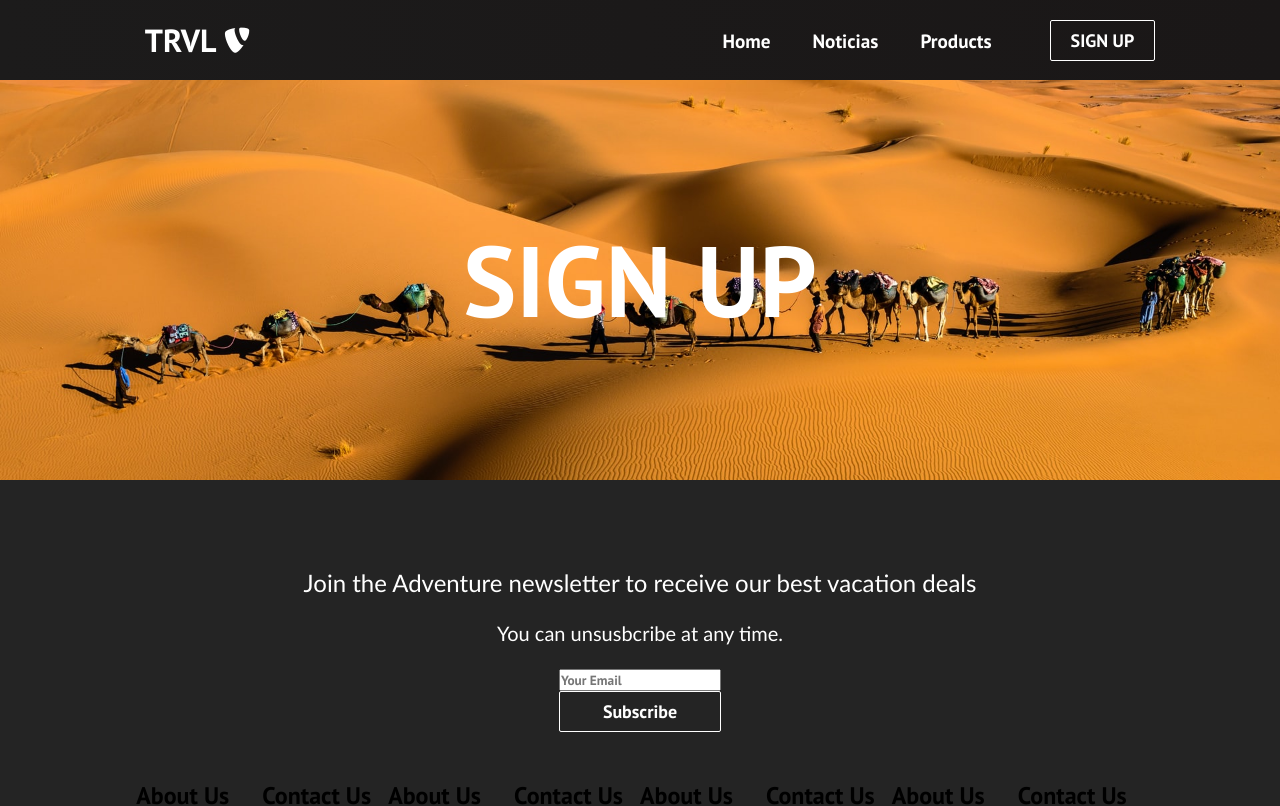
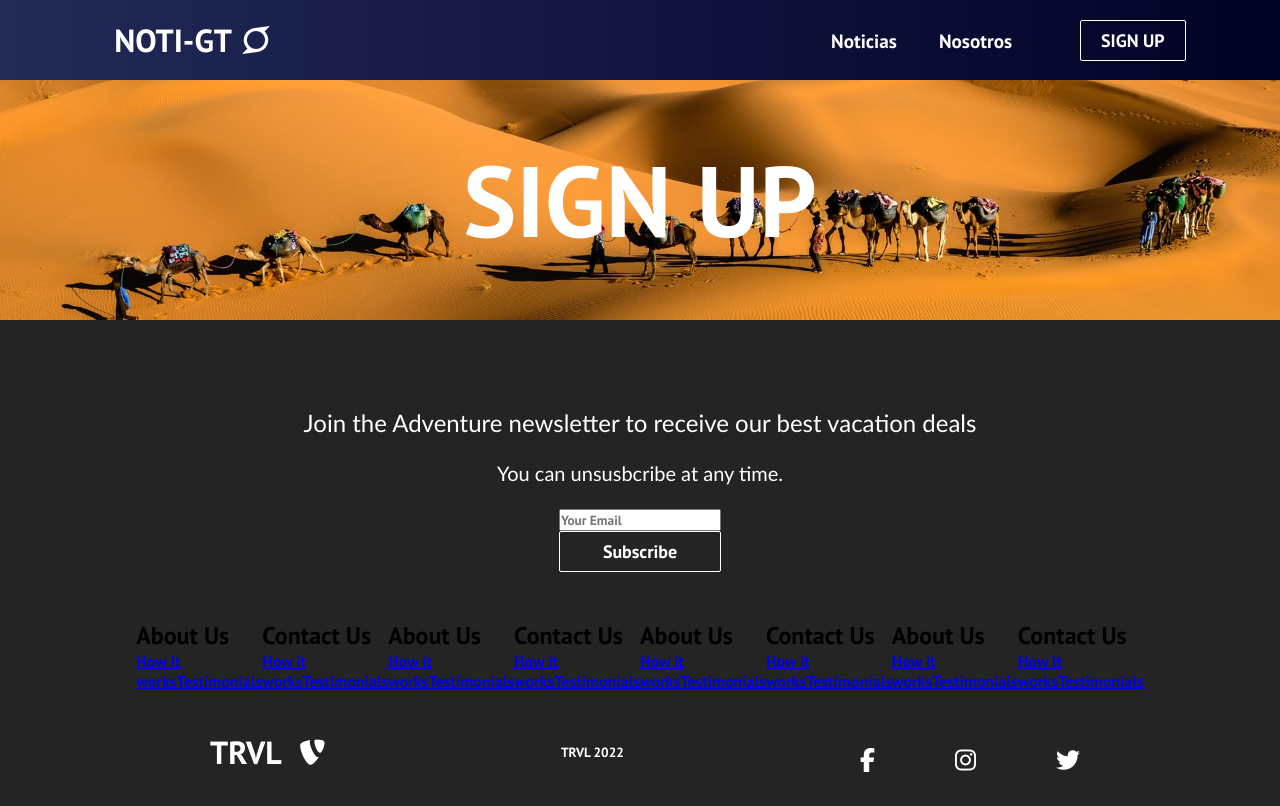
Before and after one commit to erikzon/reactJS_NewsWebsite, a React (Vite) app: page /sign-up in a window 1280 px wide. Shown: the top 806 px of the page. Built offline with nearby package versions, Linux system fonts and the light colour scheme.

Commit message:
news grid

```diff
--- a/src/App.css
+++ b/src/App.css
@@ -7,10 +7,10 @@
 
 .home,
 .Noticias,
-.products,
+.Nosotros,
 .sign-up {
   display: flex;
-  height: 50vh;
+  height: 30vh;
   align-items: center;
   justify-content: center;
   font-size: 3rem;
@@ -25,7 +25,7 @@
   font-size: 100px;
 }
 
-.products {
+.Nosotros {
   background-image: url("/images/img-1.jpg");
   background-position: center;
   background-size: fill;
--- a/src/App.jsx
+++ b/src/App.jsx
@@ -2,7 +2,7 @@ import "./App.css";
 import NavBar from "./components/NavBar";
 import Home from "./components/pages/Home";
 import Noticias from "./components/pages/Noticias";
-import Products from "./components/pages/Products";
+import Nosotros from "./components/pages/Nosotros";
 import SignUp from "./components/pages/SignUp";
 import Footer from "./components/Footer";
 import { BrowserRouter as Router, Routes, Route } from "react-router-dom";
@@ -14,7 +14,7 @@ function App() {
         <Routes>
           <Route path="/" exact element={Home()} />
           <Route path="/noticias" element={Noticias()} />
-          <Route path="/products" element={Products()} />
+          <Route path="/nosotros" element={Nosotros()} />
           <Route path="/sign-up" element={SignUp()} />
         </Routes>
         <Footer />
--- a/src/components/Button.jsx
+++ b/src/components/Button.jsx
@@ -20,7 +20,7 @@ export const Button = ({
   const checkButtonSize = SIZES.includes(buttonSize) ? buttonSize : SIZES[0];
 
   return (
-    <Link to="/sign-up" className="btn-mobile">
+    <Link to="/Noticias" className="btn-mobile">
       <button
         className={`btn ${checkButtonStyle} ${checkButtonSize}`}
         onClick={onClick}
--- a/src/components/Cards.css
+++ b/src/components/Cards.css
@@ -8,17 +8,9 @@ h1 {
 }
 
 .cards__container {
-  display: flex;
-  flex-flow: column;
-  align-items: center;
-  max-width: 1120px;
-  width: 90%;
-  margin: 0 auto;
-}
-
-.cards__wrapper {
-  position: relative;
-  margin: 50px 0 45px;
+  display: grid;
+  grid-template-columns: 1fr 1fr 1fr;
+  gap: 1rem;
 }
 
 .cards__items {
@@ -99,20 +91,10 @@ h1 {
   line-height: 24px;
 }
 
-@media only screen and (min-width: 1200px) {
-  .content__blog__container {
-    width: 84%;
+@media only screen and (max-width: 1024px) {
+  .cards__container {
+    display: flex;
+    flex-wrap: wrap;
+    flex-direction: column;
   }
 }
-
-@media only screen and (min-width: 1024px) {
-  .cards__items {
-    display: flex;
-  }
-}
-
-@media only screen and (max-width: 1024px) {
-  .cards__item {
-    margin-bottom: 2rem;
-  }
-}
--- a/src/components/Cards.jsx
+++ b/src/components/Cards.jsx
@@ -4,34 +4,32 @@ import CardItem from "./CardItem";
 import "./Cards.css";
 
 function Cards() {
-  const [post, setPost] = useState([]);
+  const [posts, setPosts] = useState([]);
   async function getPosts() {
     return await fetch("https://www.prensalibre.com/wp-json/wp/v2/posts")
       .then((response) => response.json())
       .then((data) => {
         console.log(data);
-        setPost(data);
+        setPosts(data);
         return data;
       });
   }
   useEffect(() => {
-    // getPosts();
+    getPosts();
   }, []);
-
+  // https://www.prensalibre.com/wp-json/wp/v2/posts?id=11519316 para obtener un post indifidual
   return (
     <div className="cards">
       <h1>Ultimas noticias en Guatemala</h1>
       <div className="cards__container">
-        <div className="cards__wrapper">
-          <ul className="cards__items">
-            <CardItem
-              src="images/img-9.jpg"
-              text="explore 22"
-              label="Adventure"
-              path="/Noticias"
-            />
-          </ul>
-        </div>
+        {posts.map((post) => (
+          <CardItem
+            src={post.jetpack_featured_media_url}
+            text={post.title.rendered}
+            label={`publicado a las ${post.date_gmt.split("T")[1]}`}
+            path="/Noticias"
+          />
+        ))}
       </div>
     </div>
   );
--- a/src/components/HeroSection.css
+++ b/src/components/HeroSection.css
@@ -4,6 +4,10 @@ video {
   height: 100%;
   position: fixed;
   z-index: -1;
+}
+
+i {
+  padding: 0 10px;
 }
 
 .hero-container {
@@ -18,6 +22,7 @@ video {
   box-shadow: inset 0 0 0 1000px rgba(0, 0, 0, 0.2);
   object-fit: contain;
 }
+
 .hero-container > h1 {
   color: #fff;
   font-size: 100px;
@@ -38,6 +43,22 @@ video {
 
 .hero-btns .btn {
   margin: 6px;
+}
+
+.btn-nosotros {
+  font-size: 20px;
+  margin: 6px;
+  padding: 8px 20px;
+  border-radius: 2px;
+  outline: none;
+  border: none;
+  cursor: pointer;
+  width: 100%;
+  background-color: transparent;
+  color: #fff;
+  padding: 8px 20px;
+  border: 2px solid var(--primary);
+  transition: all 0.3s ease-out;
 }
 
 .fa-play-circle {
--- a/src/components/HeroSection.jsx
+++ b/src/components/HeroSection.jsx
@@ -2,6 +2,7 @@ import React from "react";
 import { Button } from "./Button";
 import "../App.css";
 import "./HeroSection.css";
+import { Link } from "react-router-dom";
 
 function HeroSection() {
   return (
@@ -10,19 +11,16 @@ function HeroSection() {
       <h1>NOTICIAS GUATEMALA</h1>
       <p>Portal mas importante de noticias mas actuales.</p>
       <div className="hero-btns">
-        <Button
-          className="btns"
-          buttonStyle="btn--outline"
-          buttonSize="btn--large"
-        >
-          Acerca de nosotros
-        </Button>
+        <Link to="/nosotros" className="btn-mobile">
+          <button className="btn-nosotros">Acerca de nosotros</button>
+        </Link>
         <Button
           className="btns"
           buttonStyle="btn--primary"
           buttonSize="btn--large"
         >
           LEER NOTICIAS
+          <i className="fa fa-align-left"></i>
         </Button>
       </div>
     </div>
--- a/src/components/NavBar.css
+++ b/src/components/NavBar.css
@@ -1,11 +1,12 @@
 .navbar {
-  background: linear-gradient(90deg, rgb(28, 27, 27) 0%, rgb(26, 23, 23) 100%);
+  background: linear-gradient(90deg, rgb(34, 42, 88) 0%, rgb(0, 1, 37) 100%);
   height: 80px;
   display: flex;
   justify-content: center;
   align-items: center;
   font-size: 1.2rem;
   position: sticky;
+  position: -webkit-sticky;
   top: 0;
   z-index: 999;
 }
--- a/src/components/NavBar.jsx
+++ b/src/components/NavBar.jsx
@@ -30,18 +30,13 @@ function NavBar() {
       <nav className="navbar">
         <div className="navbar-container">
           <Link to="/" className="navbar-logo" onClick={closeMobileMenu}>
-            TRVL
-            <i className="fab fa-typo3" />
+            NOTI-GT
+            <i className="fa fa-superpowers" />
           </Link>
           <div className="menu-icon" onClick={handleClick}>
             <i className={click ? "fas fa-times" : "fas fa-bars"} />
           </div>
           <ul className={click ? "nav-menu active" : "nav-menu"}>
-            <li className="nav-item">
-              <Link to="/" className="nav-links" onClick={closeMobileMenu}>
-                Home
-              </Link>
-            </li>
             <li className="nav-item">
               <Link
                 to="/Noticias"
@@ -53,11 +48,11 @@ function NavBar() {
             </li>
             <li className="nav-item">
               <Link
-                to="/products"
+                to="/Nosotros"
                 className="nav-links"
                 onClick={closeMobileMenu}
               >
-                Products
+                Nosotros
               </Link>
             </li>
 
--- /dev/null
+++ b/src/components/pages/Nosotros.jsx
@@ -0,0 +1,8 @@
+import React from "react";
+import "../../App.css";
+
+function Nosotros() {
+  return <h1 className="Nosotros"> Nosotros </h1>;
+}
+
+export default Nosotros;
--- a/src/components/pages/Products.jsx
+++ /dev/null
@@ -1,8 +0,0 @@
-import React from "react";
-import "../../App.css";
-
-function Products() {
-  return <h1 className="products"> PRODUCTS </h1>;
-}
-
-export default Products;
```
